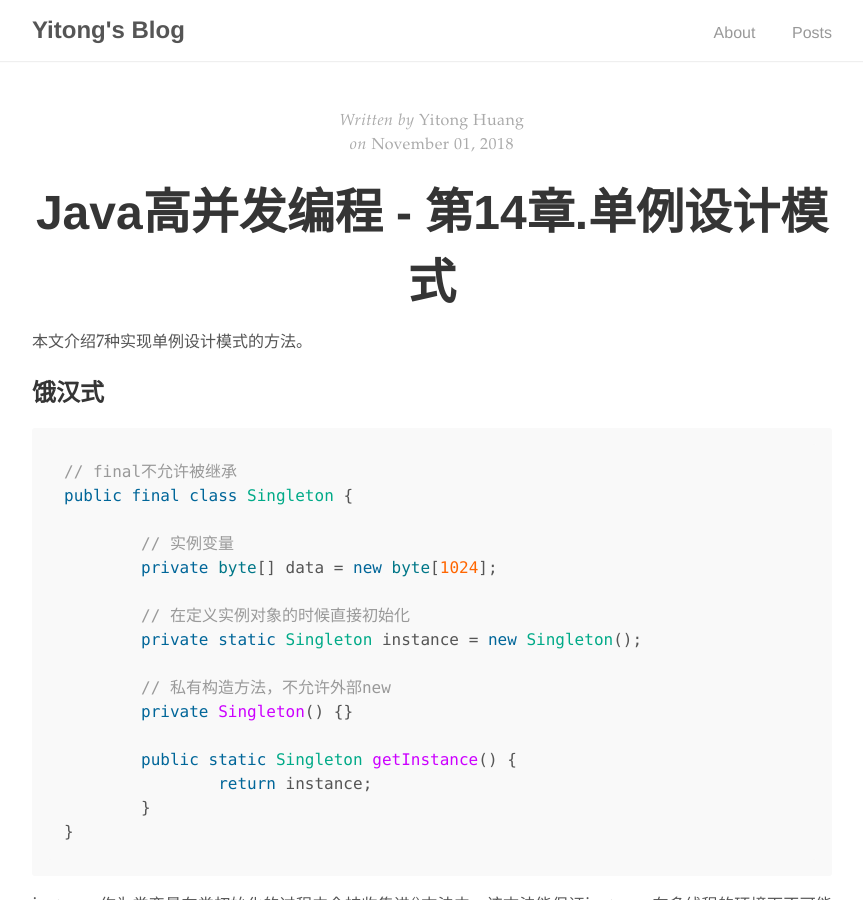
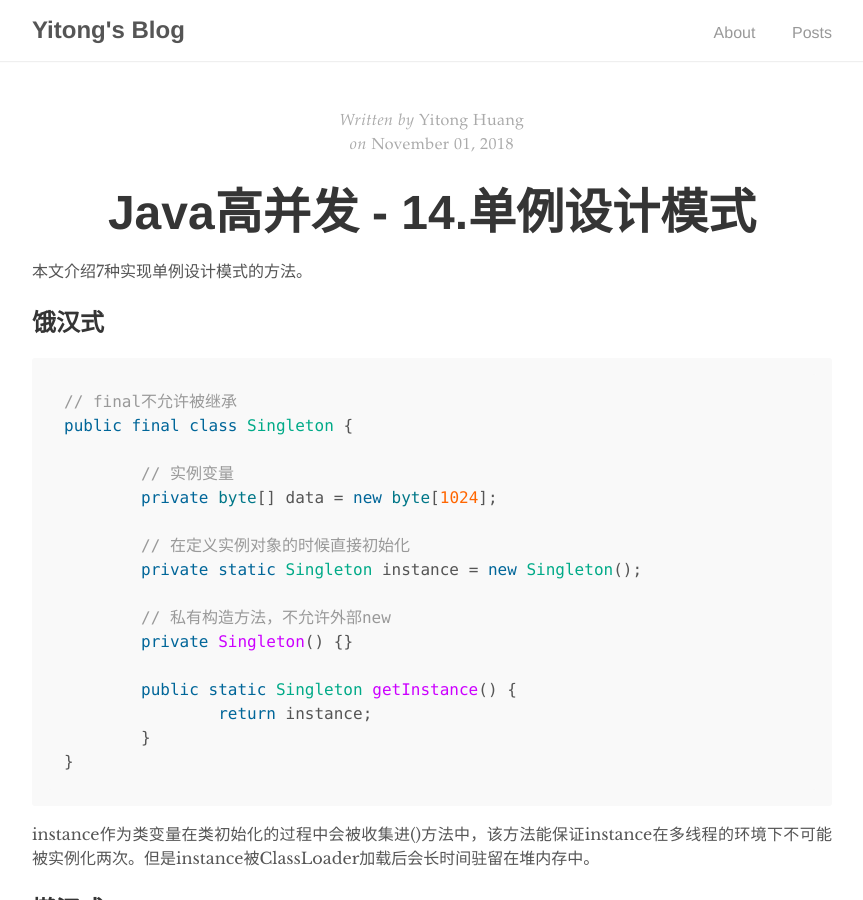
Before and after one commit to yitong-huang/blog, a Jekyll site: the page built from _posts/2018-11-01-第14章-单例设计模式.md, in a window 1280 px wide and 900 px high. Shown: the whole window, without its empty margins (208-1071 px from the left). Built offline with Jekyll 4.4.1, drawn with Linux system fonts in a browser that asks for light colours.

Commit message:
modify title

```diff
--- a/_posts/2018-11-01-第14章-单例设计模式.md
+++ b/_posts/2018-11-01-第14章-单例设计模式.md
@@ -1,6 +1,6 @@
 ---
 layout: post
-title: Java高并发编程 - 第14章.单例设计模式
+title: Java高并发 - 14.单例设计模式
 author: "Yitong Huang"
 ---
 
```
